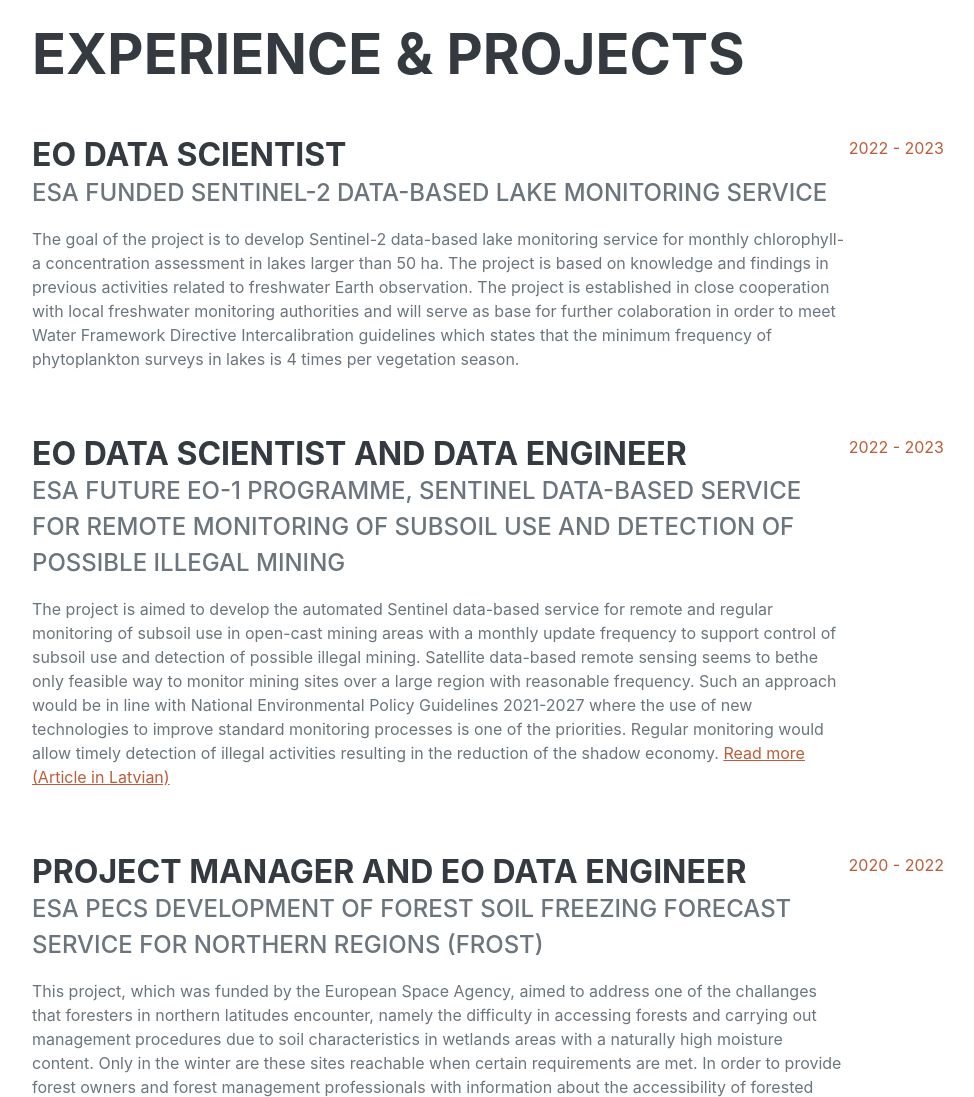
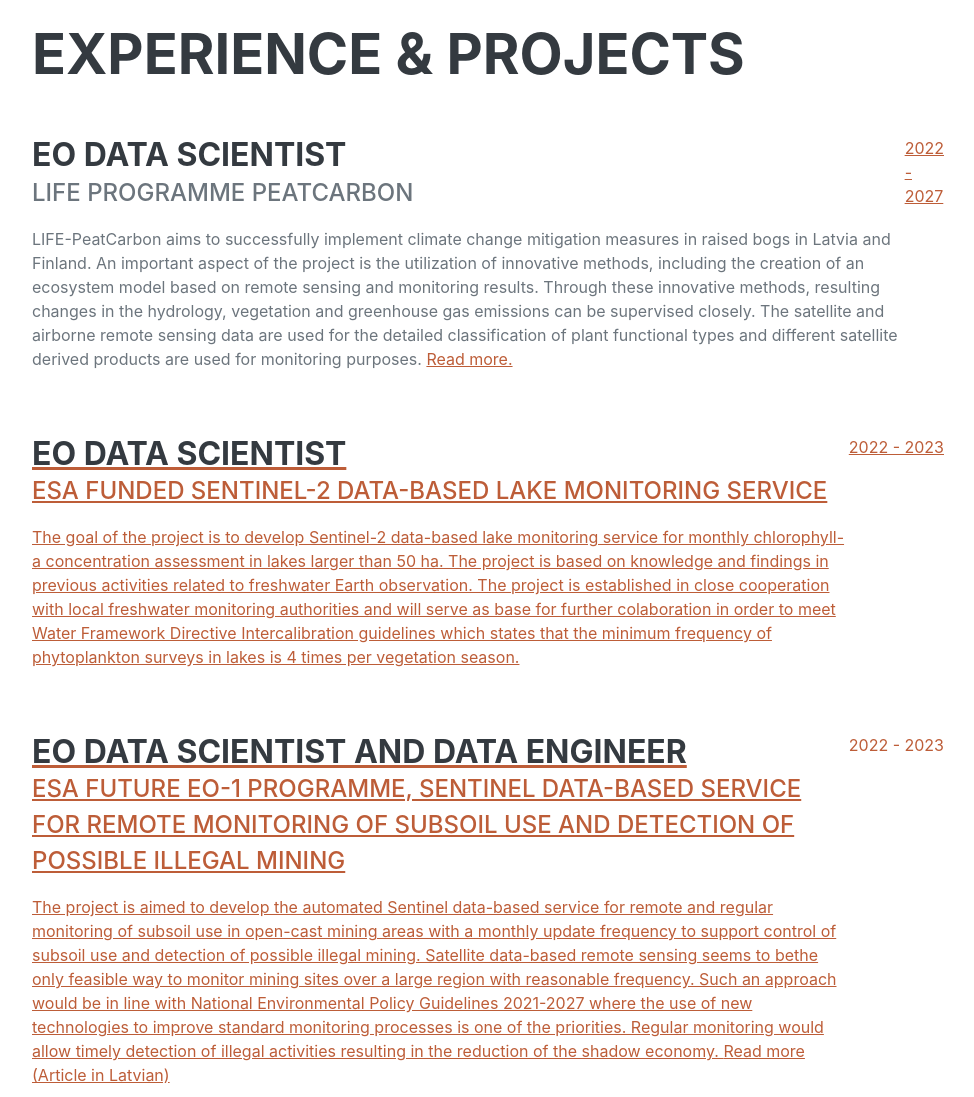
Before and after one commit to agrisB/agrisbraunsxyz, a plain HTML site: page index.html in a window 1280 px wide. Shown: the part 860-1957 px from the top of the page, without its empty margins (288-1262 px from the left). Drawn offline with nearby package versions, Linux system fonts and the light colour scheme; a web font is replaced by a local one.

Commit message:
Update index.html
Updated PeatCarbon information

```diff
--- a/index.html
+++ b/index.html
@@ -70,6 +70,14 @@
             <section class="resume-section" id="experience">
                 <div class="resume-section-content">
                     <h2 class="mb-5">Experience & Projects</h2>
+                    <div class="d-flex flex-column flex-md-row justify-content-between mb-5">
+                        <div class="flex-grow-1">
+                            <h3 class="mb-0">EO data scientist </h3>
+                            <div class="subheading mb-3">LIFE Programme PeatCarbon</div>
+                            <p>LIFE-PeatCarbon aims to successfully implement climate change mitigation measures in raised bogs in Latvia and Finland. An important aspect of the project is the utilization of innovative methods, including the creation of an ecosystem model based on remote sensing and monitoring results. Through these innovative methods, resulting changes in the hydrology, vegetation and greenhouse gas emissions can be supervised closely. The satellite and airborne remote sensing data are used for the detailed classification of plant functional types and different satellite derived products are used for monitoring purposes. <a href="https://www.peatcarbon.lu.lv/en/F" target="_blank">Read more.</p>
+                        </div>
+                        <div class="flex-shrink-0"><span class="text-primary">2022 - 2027</span></div>
+                    </div>
                     <div class="d-flex flex-column flex-md-row justify-content-between mb-5">
                         <div class="flex-grow-1">
                             <h3 class="mb-0">EO data scientist </h3>
```
